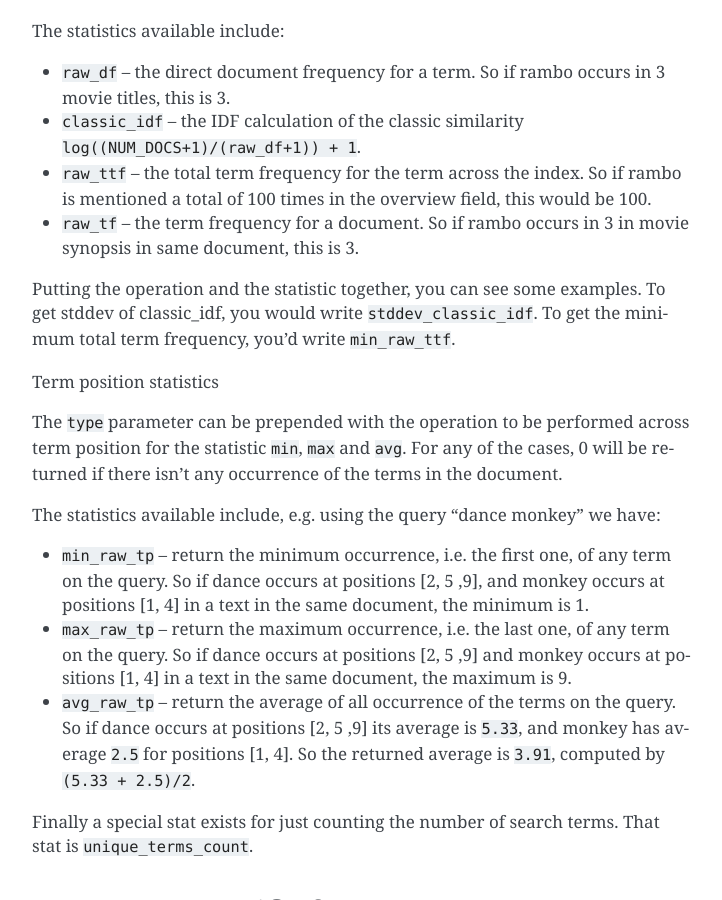
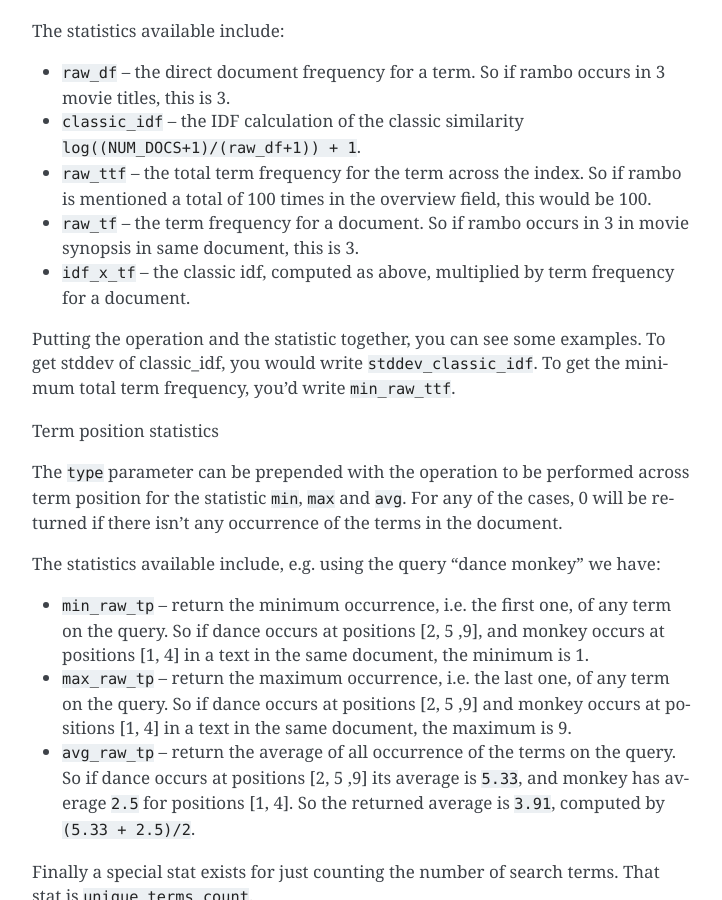
Before and after one commit to o19s/elasticsearch-learning-to-rank, a Sphinx documentation site: the page built from docs/feature-engineering.rst, in a window 1280 px wide and 900 px high, scrolled down 833 px. Shown: the whole window, without its empty margins (388-1110 px from the left). Built offline with Sphinx 7.4.7, drawn with Linux system fonts in a browser that asks for light colours; pages that are not in the unit, such as notebooks, are missing from menus.

Commit message:
Add idf x td documentation

```diff
--- a/docs/feature-engineering.rst
+++ b/docs/feature-engineering.rst
@@ -34,6 +34,7 @@ The statistics available include:
 - :code:`classic_idf` -- the IDF calculation of the classic similarity :code:`log((NUM_DOCS+1)/(raw_df+1)) + 1`.
 - :code:`raw_ttf` -- the total term frequency for the term across the index. So if rambo is mentioned a total of 100 times in the overview field, this would be 100.
 - :code:`raw_tf` -- the term frequency for a document. So if rambo occurs in 3 in movie synopsis in same document, this is 3.
+- :code:`idf_x_tf` -- the classic idf, computed as above, multiplied by term frequency for a document.
 
 Putting the operation and the statistic together, you can see some examples. To get stddev of classic_idf, you would write :code:`stddev_classic_idf`. To get the minimum total term frequency, you'd write :code:`min_raw_ttf`.
 
```
